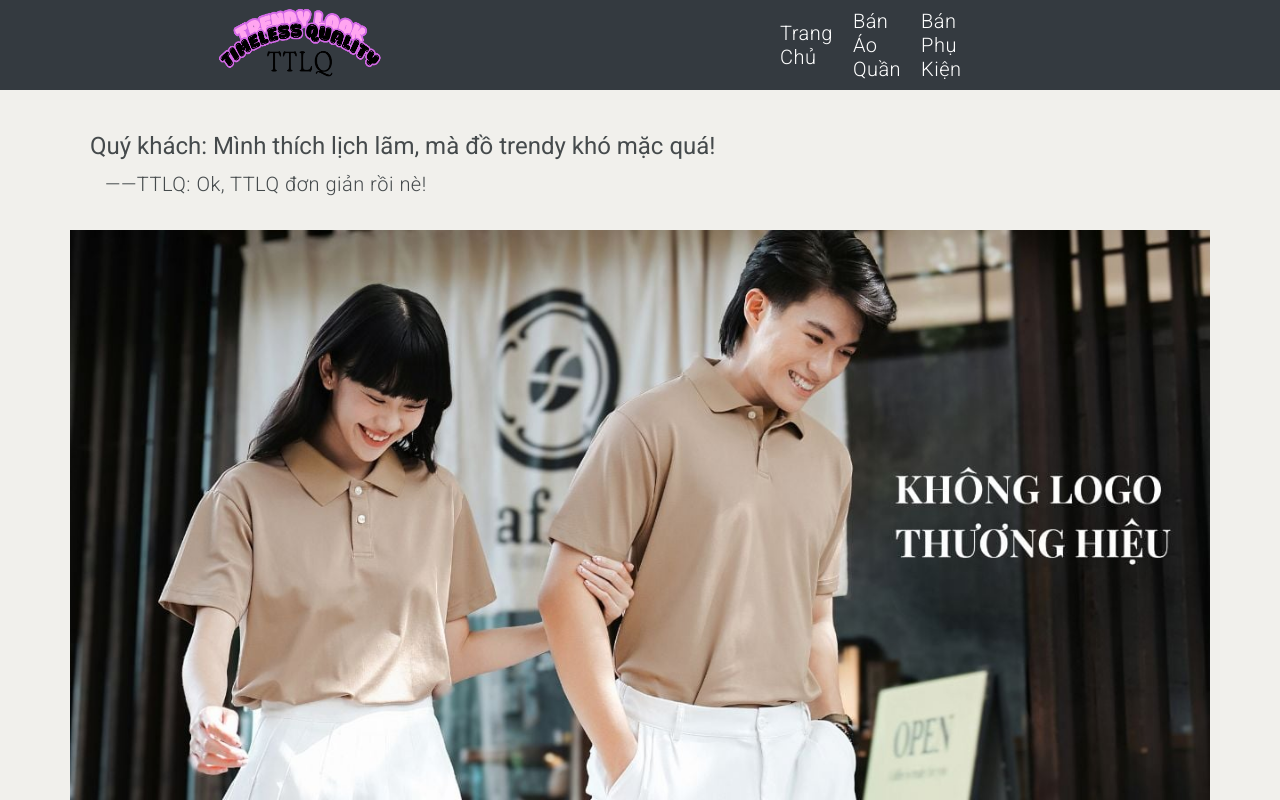
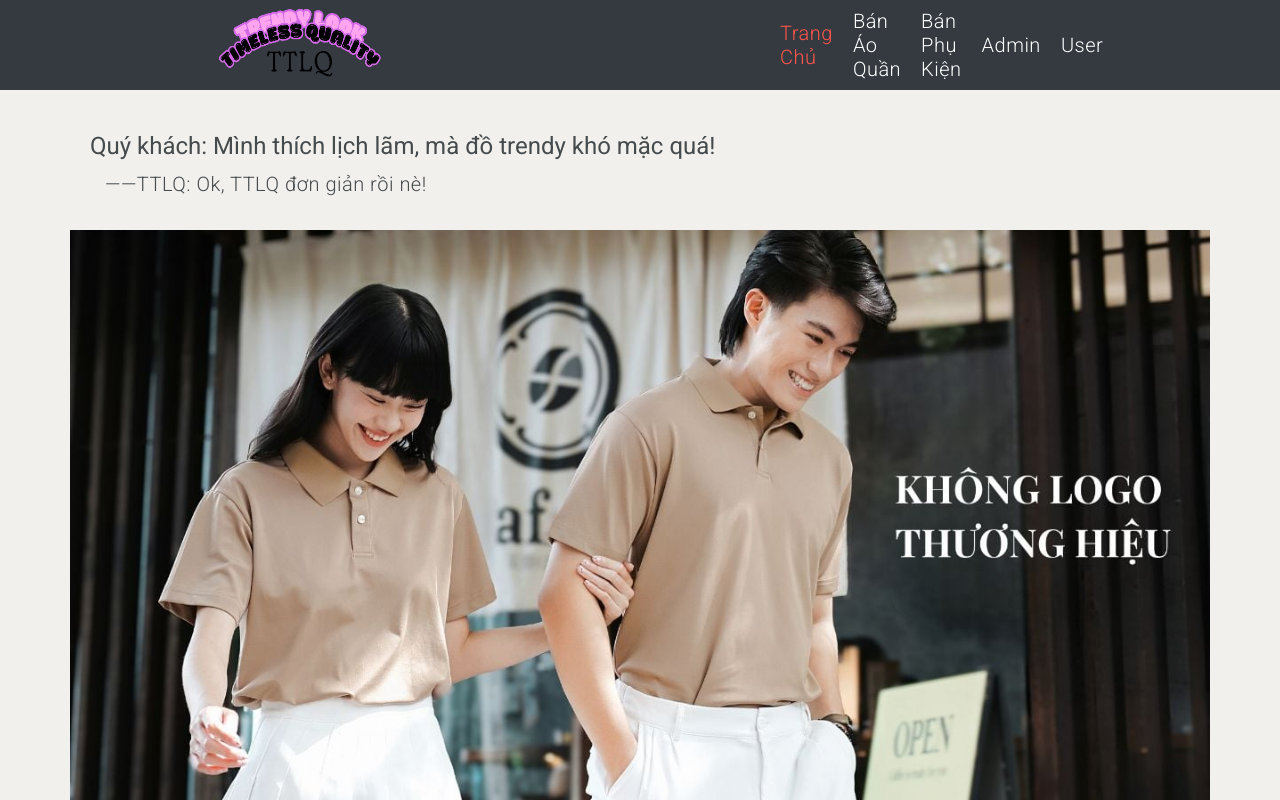
Before and after one commit to kimphu111/shopping_cart_DES, an Angular app in the folder client/: page / in a window 1280 px wide. Built offline with nearby package versions, Linux system fonts and the light colour scheme.

Commit message:
Add active link highlight

```diff
--- a/client/src/app/app.component.html
+++ b/client/src/app/app.component.html
@@ -6,9 +6,11 @@
 
   <!-- Phần giữa với các liên kết điều hướng -->
   <div class="navbar-center">
-    <a [routerLink]="['/']" routerLinkActive="active">Trang Chủ</a>
+    <a [routerLink]="['/']" routerLinkActive="active" [routerLinkActiveOptions]="{ exact: true }">Trang Chủ</a>
     <a [routerLink]="['/album1']" routerLinkActive="active">Bán Áo Quần</a>
     <a [routerLink]="['/album2']" routerLinkActive="active">Bán Phụ Kiện</a>
+    <a [routerLink]="['/admin']" routerLinkActive="active" >Admin</a>
+    <a [routerLink]="['/user-profile']" routerLinkActive="active">User</a>
   </div>
 
   <!-- Phần bên phải với tìm kiếm và profile -->
--- a/client/src/app/app.component.scss
+++ b/client/src/app/app.component.scss
@@ -140,3 +140,7 @@ a {
 .close-btn:hover {
   background-color: #d32f2f;
 }
+
+.active {
+  color: #ff554b;
+}
--- a/client/src/app/app.component.ts
+++ b/client/src/app/app.component.ts
@@ -1,12 +1,12 @@
 import { Component } from '@angular/core';
-import {RouterLink, RouterOutlet} from '@angular/router';
+import {RouterLink, RouterLinkActive, RouterOutlet} from '@angular/router';
 import {HomeComponent} from './pages/home/home.component';
 import {MatIcon} from '@angular/material/icon';
 
 @Component({
   selector: 'app-root',
   standalone: true,
-  imports: [RouterOutlet, HomeComponent, RouterLink, MatIcon],
+  imports: [RouterOutlet, HomeComponent, RouterLink, MatIcon, RouterLinkActive],
   templateUrl: './app.component.html',
   styleUrl: './app.component.scss'
 })
--- a/client/src/app/app.module.ts
+++ b/client/src/app/app.module.ts
@@ -7,6 +7,8 @@ import {Album1_Component} from './pages/album-1/album-1.component';
 import {Album2_Component} from './pages/album-2/album-2.component';
 import {LoginComponent} from './pages/login/login.component';
 import {DetailProductComponent} from './pages/detail-product/detail-product.component';
+import { AdminComponent } from './pages/admin/admin.component';
+import { UserProfileComponent } from './pages/user-profile/user-profile.component';
 
 
 @NgModule({
@@ -21,7 +23,9 @@ import {DetailProductComponent} from './pages/detail-product/detail-product.comp
     Album1_Component,
     Album2_Component,
     LoginComponent,
-    DetailProductComponent
+    DetailProductComponent,
+    AdminComponent,
+    UserProfileComponent
   ],
   providers: [],
 })
```
Also changed, not shown: 1 other file (tests, documents, lock files or other folders).
